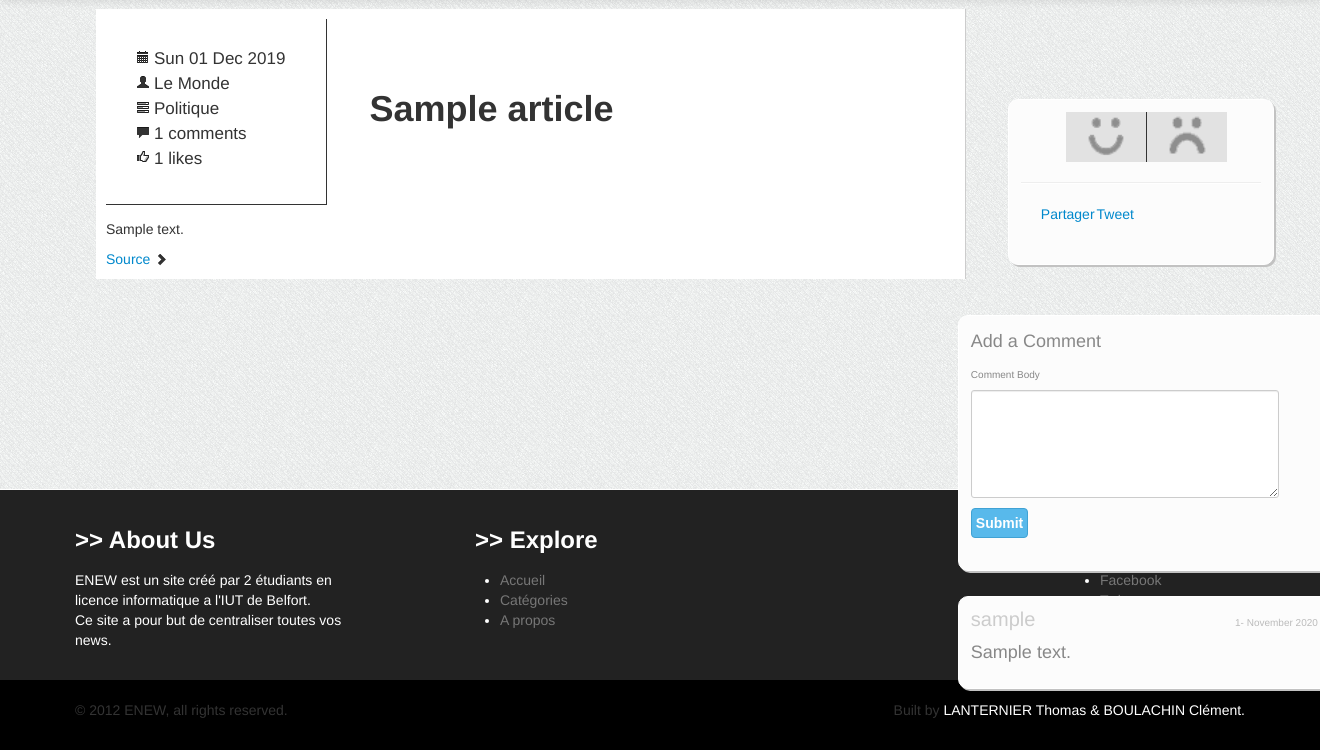
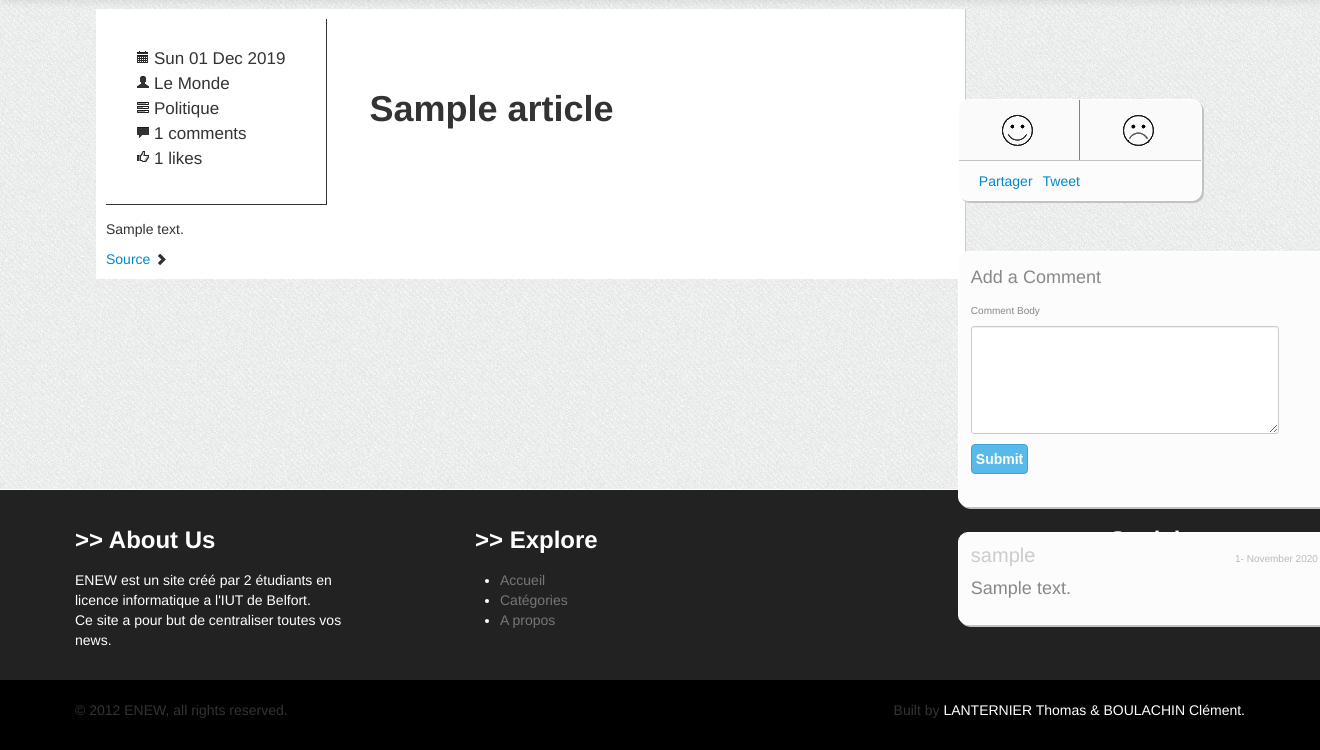
Before and after one commit to Couc/Projet-Web, a PHP site: page /php/article.php?id_art=1 in a window 1320 px wide. Shown: the part 51-801 px from the top of the page. Run offline with PHP 8.4, Linux system fonts and the light colour scheme; the visitor is signed in with stand-in values (Sample User, id 1); data comes from the database, SQL or seed files in the repository; tables that the repository leaves empty hold one stand-in row (values such as "Sample post"); some libraries are stand-ins or nearby versions.

Commit message:
ajout de like et dislike

```diff
--- a/js/article.js
+++ b/js/article.js
@@ -46,7 +46,7 @@ function Change()
 
 		 }
 		 function dejalike1(){
-		 	$("#dejalike").delay(5000).fadeOut("slow");
+		 	$("#dejalike").delay(2500).fadeOut("slow");
 		 }
 
 		 function dejadislike(){
@@ -55,7 +55,7 @@ function Change()
 
 		 }
 		 function dejadislike1(){
-		 	$("#dejadislike").delay(5000).fadeOut("slow");
+		 	$("#dejadislike").delay(2500).fadeOut("slow");
 		 }
 
 
@@ -73,14 +73,19 @@ function Change()
                     {
                     	if(xmlhttp.responseText == "dejalike")
                     	{
+                    		dejalike();
+                    		nb_likes = nb_likes -= 1;
+                    		document.getElementById("nombre_likes").innerHTML ="<i style=\"margin-bottom:10px;\" class=\"icon-thumbs-up\" id=\"icone-accueil-last\" ></i>" + nb_likes + " likes"   ;
+                         	document.getElementById("like_div").innerHTML ="<img onclick =\"like_base("+nb_likes+");\" id=\"like_button\" src=\"../img/smile.png\" style=\"float:left;border-right:1px solid #828282;-webkit-border-top-left-radius: 10px;-moz-border-radius-topleft: 10px;border-top-left-radius: 10px;\"/><img onclick =\"dislike_base("+nb_likes+");\" id=\"dislike_button\" src=\"../img/no_smile.png\" style=\"-webkit-border-top-right-radius: 10px;-moz-border-radius-topright: 10px;border-top-right-radius: 10px;\"/>";
 
-                    		dejalike();
                     	}
                     	else{
+
                     	 like();
                     	 nb_likes = nb_likes += 1;
                          document.getElementById("nombre_likes").innerHTML ="<i style=\"margin-bottom:10px;\" class=\"icon-thumbs-up\" id=\"icone-accueil-last\" ></i>" + nb_likes + " likes"   ;
-                         document.getElementById("like_div").innerHTML ="<img onclick =\"like_base("+nb_likes+");\" id=\"like_button\" src=\"../img/_icon_like.png\" style=\"float:left;\"/><img onclick =\"dislike_base("+nb_likes+");\" id=\"dislike_button\" src=\"../img/_icon_dislike.png\" style=\"\"/>";
+                         document.getElementById("like_div").innerHTML ="<img onclick =\"like_base("+nb_likes+");\" id=\"like_button\" src=\"../img/smile_yellow.png\" style=\"float:left;border-right:1px solid #828282;-webkit-border-top-left-radius: 10px;-moz-border-radius-topleft: 10px;border-top-left-radius: 10px;\"/><img onclick =\"dislike_base("+nb_likes+");\" id=\"dislike_button\" src=\"../img/no_smile.png\" style=\"-webkit-border-top-right-radius: 10px;-moz-border-radius-topright: 10px;border-top-right-radius: 10px;\"/>";
+
                     	}
                     }
             }
@@ -105,12 +110,16 @@ function Change()
                     	{
 
                     		dejadislike();
+                    		nb_likes = nb_likes += 1;
+                    		document.getElementById("nombre_likes").innerHTML ="<i style=\"margin-bottom:10px;\" class=\"icon-thumbs-up\" id=\"icone-accueil-last\" ></i>" + nb_likes + " likes"   ;
+	                    	 document.getElementById("like_div").innerHTML ="<img onclick =\"like_base("+nb_likes+");\" id=\"like_button\" src=\"../img/smile.png\" style=\"float:left;border-right:1px solid #828282;-webkit-border-top-left-radius: 10px;-moz-border-radius-topleft: 10px;border-top-left-radius: 10px;\"/><img onclick =\"dislike_base("+nb_likes+");\" id=\"dislike_button\" src=\"../img/no_smile.png\" style=\"-webkit-border-top-right-radius: 10px;-moz-border-radius-topright: 10px;border-top-right-radius: 10px;\"/>"   ;
+
                     	}
                     	else{
 	                    	dislike();
 	                         nb_likes = nb_likes -= 1;
 	                         document.getElementById("nombre_likes").innerHTML ="<i style=\"margin-bottom:10px;\" class=\"icon-thumbs-up\" id=\"icone-accueil-last\" ></i>" + nb_likes + " likes"   ;
-	                    	 document.getElementById("like_div").innerHTML ="<img onclick =\"like_base("+nb_likes+");\" id=\"like_button\" src=\"../img/_icon_like.png\" style=\"float:left;\"/><img onclick =\"dislike_base("+nb_likes+");\" id=\"dislike_button\" src=\"../img/_icon_dislike.png\" style=\"\"/>"   ;
+	                    	 document.getElementById("like_div").innerHTML ="<img onclick =\"like_base("+nb_likes+");\" id=\"like_button\" src=\"../img/smile.png\" style=\"float:left;border-right:1px solid #828282;-webkit-border-top-left-radius: 10px;-moz-border-radius-topleft: 10px;border-top-left-radius: 10px;\"/><img onclick =\"dislike_base("+nb_likes+");\" id=\"dislike_button\" src=\"../img/no_smile_yellow.png\" style=\"-webkit-border-top-right-radius: 10px;-moz-border-radius-topright: 10px;border-top-right-radius: 10px;\"/>"   ;
                     	}
                     }
             }
--- a/php/article.php
+++ b/php/article.php
@@ -165,27 +165,66 @@ mysql_query("SET NAMES UTF8");
         		?>
         	</div><!--span10 content -->
         	<aside class="span3" id="scroll-cat-art" style="margin-top:0px;">
-	        		<div id="addCommentContainer" style="margin-bottom:50px;margin-left:50px;width:240px;height:140px;">
+	        		<div id="addCommentContainer" style="margin-bottom:50px;width:242px;height:100px;padding:0px;">
 	        			<?php
-	        			echo "<div id=\"like_div\" style=\"margin-bottom:20px;margin-left:45px;\">
-        					<img onclick =\"like_base(".$result_article['nb_like'].");\" id=\"like_button\" src=\"../img/_icon_like.png\" style=\"float:left;width:80px;height:50px;border-right:1px solid #333;\"/>
-        					<img onclick =\"dislike_base(".$result_article['nb_like'].");\" id=\"dislike_button\" src=\"../img/_icon_dislike.png\" style=\"width:80px;height:50px;\"/>
-        				</div>";
+	        			if(isset($_SESSION['user'])){
+	        			$query_like = mysql_query("SELECT * FROM ARTICLE_FAV WHERE login = '".$_SESSION['user']."' and id_art = ".$_GET['id_art'].";");
+						$query_dislike = mysql_query("SELECT * FROM ARTICLE_DISLIKE WHERE login = '".$_SESSION['user']."' and id_art = ".$_GET['id_art'].";");
+
+						if(mysql_num_rows($query_like)!=0)
+						{
+			        			echo "<div id=\"like_div\" style=\"margin-bottom:10px;border-bottom:1px solid #C2C2C2;\">
+		        					<img onclick =\"like_base(".$result_article['nb_like'].");\" id=\"like_button\" src=\"../img/smile_yellow.png\" style=\"float:left;border-right:1px solid #828282;-webkit-border-top-left-radius: 10px;
+		-moz-border-radius-topleft: 10px;
+		border-top-left-radius: 10px;\"/>
+		        					<img onclick =\"dislike_base(".$result_article['nb_like'].");\" id=\"dislike_button\" src=\"../img/no_smile.png\" style=\"-webkit-border-top-right-radius: 10px;
+		-moz-border-radius-topright: 10px;
+		border-top-right-radius: 10px;\"/>
+		        				</div>";
+						}
+						else if(mysql_num_rows($query_dislike)!=0){
+
+							echo "<div id=\"like_div\" style=\"margin-bottom:10px;border-bottom:1px solid #C2C2C2;\">
+		        					<img onclick =\"like_base(".$result_article['nb_like'].");\" id=\"like_button\" src=\"../img/smile.png\" style=\"float:left;border-right:1px solid #828282;-webkit-border-top-left-radius: 10px;
+		-moz-border-radius-topleft: 10px;
+		border-top-left-radius: 10px;\"/>
+		        					<img onclick =\"dislike_base(".$result_article['nb_like'].");\" id=\"dislike_button\" src=\"../img/no_smile_yellow.png\" style=\"-webkit-border-top-right-radius: 10px;
+		-moz-border-radius-topright: 10px;
+		border-top-right-radius: 10px;\"/>
+		        				</div>";
+						}else{
+
+							echo "<div id=\"like_div\" style=\"margin-bottom:10px;border-bottom:1px solid #C2C2C2;\">
+		        					<img onclick =\"like_base(".$result_article['nb_like'].");\" id=\"like_button\" src=\"../img/smile.png\" style=\"float:left;border-right:1px solid #828282;-webkit-border-top-left-radius: 10px;
+		-moz-border-radius-topleft: 10px;
+		border-top-left-radius: 10px;\"/>
+		        					<img onclick =\"dislike_base(".$result_article['nb_like'].");\" id=\"dislike_button\" src=\"../img/no_smile.png\" style=\"-webkit-border-top-right-radius: 10px;
+		-moz-border-radius-topright: 10px;
+		border-top-right-radius: 10px;\"/>
+		        				</div>";
+						}
+
+						}
+else {
+	echo "<div id=\"like_div\" style=\"margin-bottom:10px;border-bottom:1px solid #C2C2C2;\">
+		        					<a href=\"#myModal\" role=\"button\" data-toggle=\"modal\"><img id=\"like_button\" src=\"../img/smile.png\" style=\"float:left;border-right:1px solid #828282;-webkit-border-top-left-radius: 10px;
+		-moz-border-radius-topleft: 10px;
+		border-top-left-radius: 10px;\"/></a>
+		        					<a href=\"#myModal\" role=\"button\" data-toggle=\"modal\"><img  id=\"dislike_button\" src=\"../img/no_smile.png\" style=\"-webkit-border-top-right-radius: 10px;
+		-moz-border-radius-topright: 10px;
+		border-top-right-radius: 10px;\"/>
+		        				</div></a>";
+}
         				?>
-        				<hr>
+
         				<div id="partage" style="margin-left:20px;">
-			        		<span style="float:left;margin-right:2px;">
+			        		<span style="float:left;margin-right:10px;">
 			        			<a name="fb_share" type="button_count" expr:share_url='data:post.url' href="http://www.facebook.com/sharer.php">Partager</a>
 			        		</span>
 			        		<span style="">
 			        			<a  href="http://twitter.com/share" class="twitter-share-button" data-count="horizontal" data-via="TWITTER-USERNAME">Tweet</a>
 			        		</span>
-			        		<span style="float:left;margin-right:2px;">
-			        			<g:plusone size="standard"></g:plusone>
-			        		</span>
-			        		<span style="float:left;">
-			        			<script type="in/share" data-counter="right"></script>
-			        		</span>
+
 		        		</div>
 	        		</div>
         		<div id="comment_general">
```
Also changed, not shown: other parts of php/article.php (+32 -6 lines), php/connexion.php (+7 -1 lines), php/like.php (+11 -3 lines), img/no_smile.png (added), img/no_smile_yellow.png (added), img/smile.png (added), img/smile_yellow.png (added).
